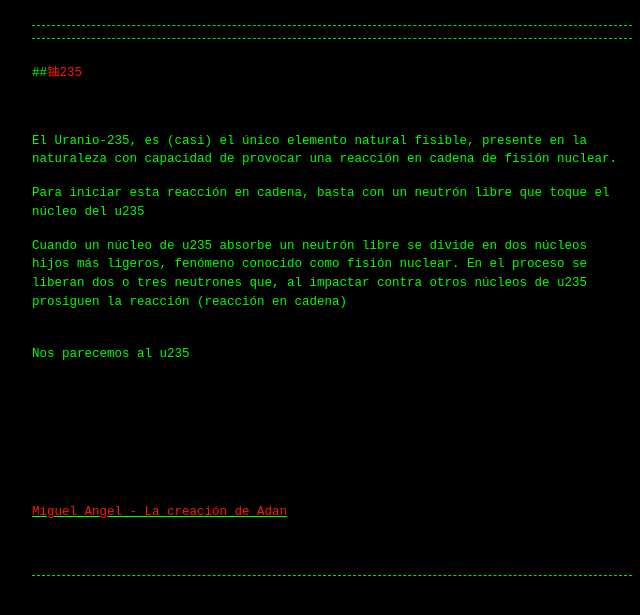
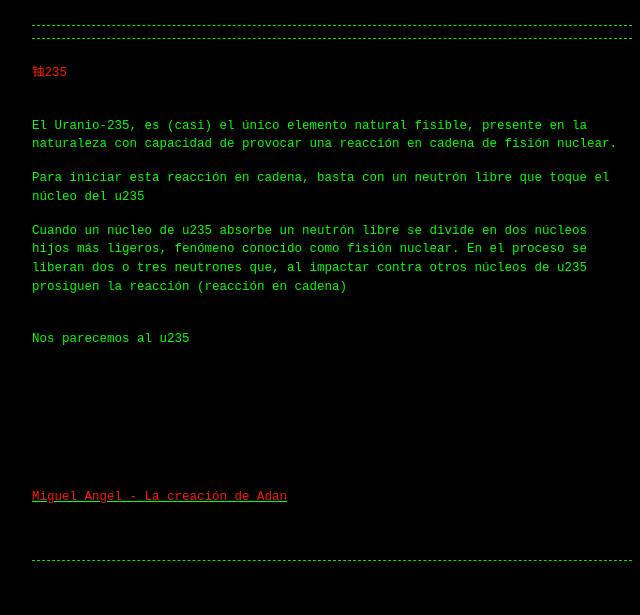
Before and after one commit to Guerrillaradio/u235, a Jekyll site: the page built from index.md, in a window 1280 px wide. Shown: the top 615 px of the page, without its empty margins (308-948 px from the left). Built offline with Jekyll 4.4.1, drawn with Linux system fonts in a browser that asks for light colours; our own code applies the rules of GitHub Pages for plain Markdown files.

Commit message:
Update index.md

```diff
--- a/index.md
+++ b/index.md
@@ -1,5 +1,5 @@
 
-##<font color="#ff1700">铀235
+<font color="#ff1700">铀235
 
 
 <p>
```
